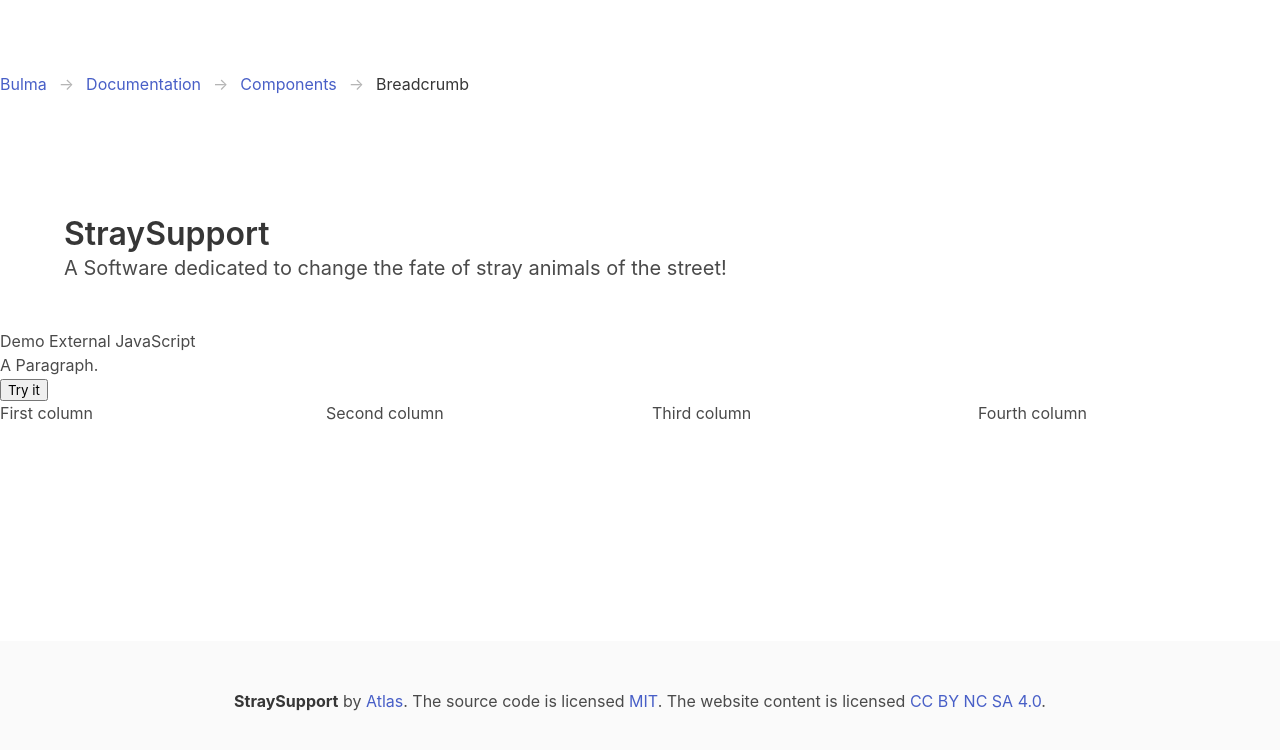
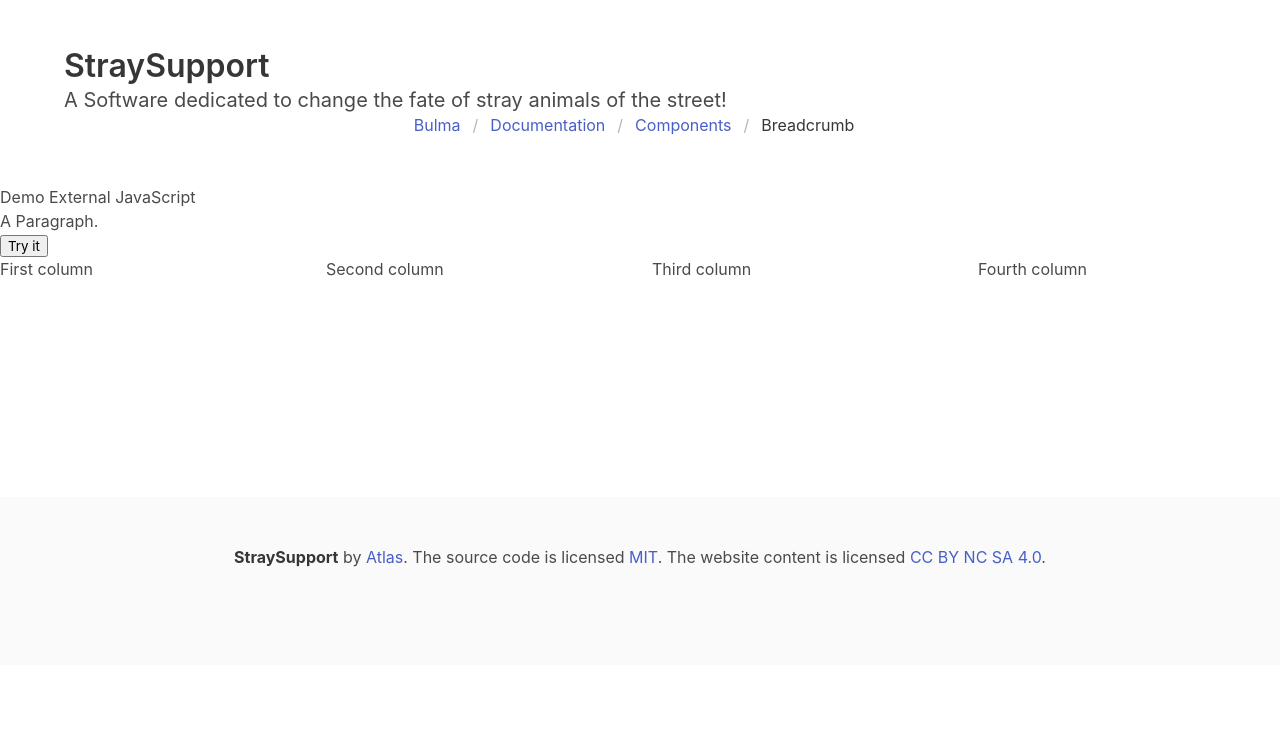
Before and after one commit to Adiakml/StraySupport, a plain HTML site: page index.html in a window 1280 px wide. Drawn offline with nearby package versions, Linux system fonts and the light colour scheme.

Commit message:
breadcrumb fix

```diff
--- a/index.html
+++ b/index.html
@@ -11,20 +11,7 @@
 
 <body>
 
-<br>
-<br>
-<br>
 
-    <nav class="breadcrumb has-arrow-separator" aria-label="breadcrumbs">
-        <ul>
-          <li><a href="#">Bulma</a></li>
-          <li><a href="#">Documentation</a></li>
-          <li><a href="#">Components</a></li>
-          <li class="is-active"><a href="#" aria-current="page">Breadcrumb</a></li>
-        </ul>
-      </nav>
-      <br>
-      <br>
     <section class="section">
         <div class="container">
             <h1 class="title">
@@ -34,6 +21,14 @@
                 A Software dedicated to change the fate of stray animals of the street!
             </p>
         </div>
+        <nav class="breadcrumb is-centered" aria-label="breadcrumbs">
+            <ul>
+              <li><a href="#">Bulma</a></li>
+              <li><a href="#">Documentation</a></li>
+              <li><a href="#">Components</a></li>
+              <li class="is-active"><a href="#" aria-current="page">Breadcrumb</a></li>
+            </ul>
+          </nav>
     </section>
 
     <h2>Demo External JavaScript</h2>
```
